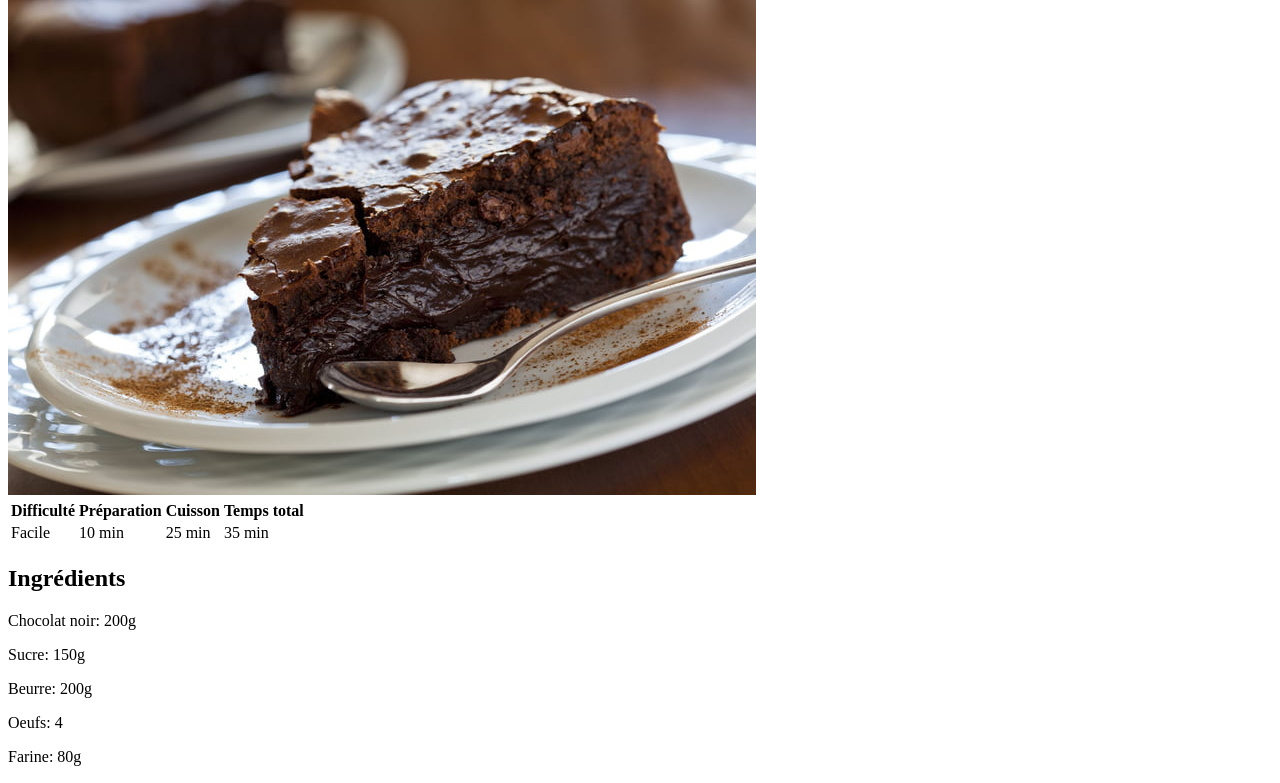
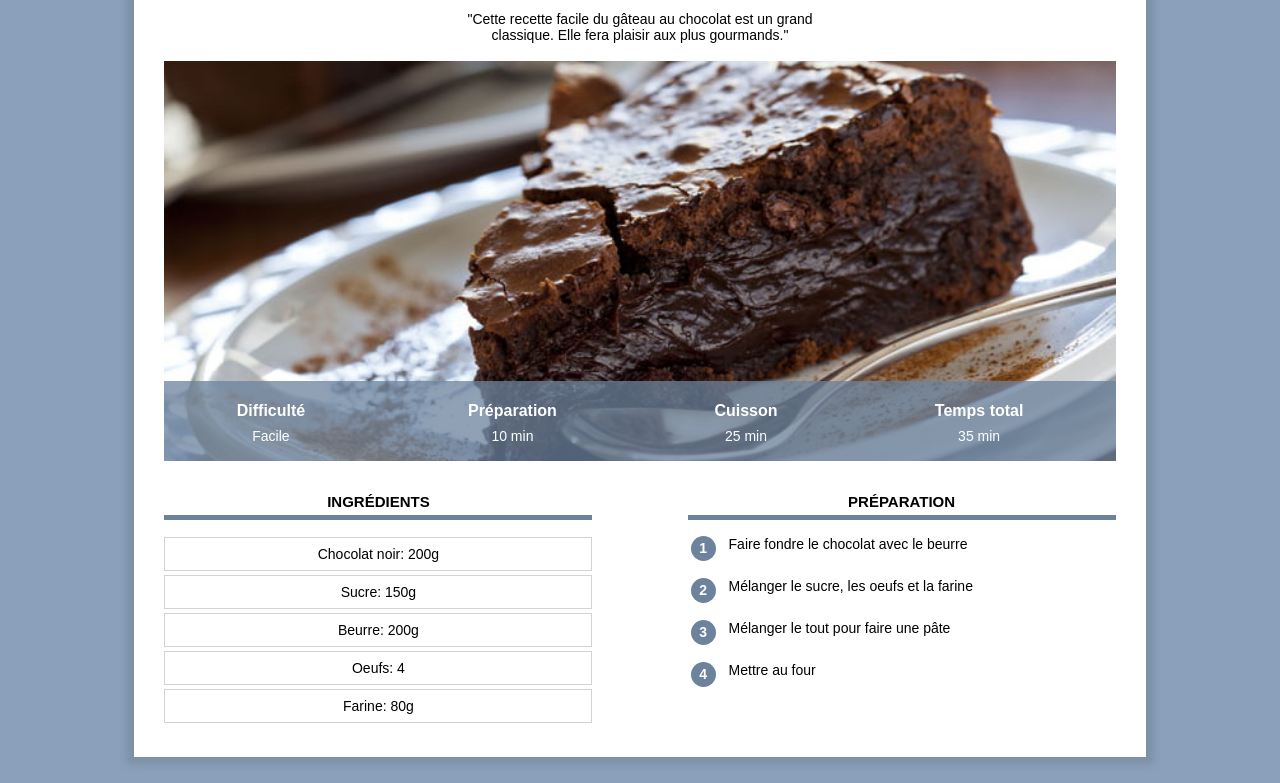
Before and after one commit to thibaultbouvier/recettes, a plain HTML site: page index.html in a window 1280 px wide. Shown: the part 152-935 px from the top of the page. Drawn offline with Linux system fonts and the light colour scheme.

Commit message:
Update index.html

```diff
--- a/index.html
+++ b/index.html
@@ -3,7 +3,7 @@
     <head>
         <title>Gâteau au chocolat</title>
         <meta charset="UTF-8">
-        <link rel="stylesheet" href="recette.css"/>
+        <link rel="stylesheet" href="style.css"/>
     </head>
     <body>
         <!-- Mon commentaire HTML -->
```
